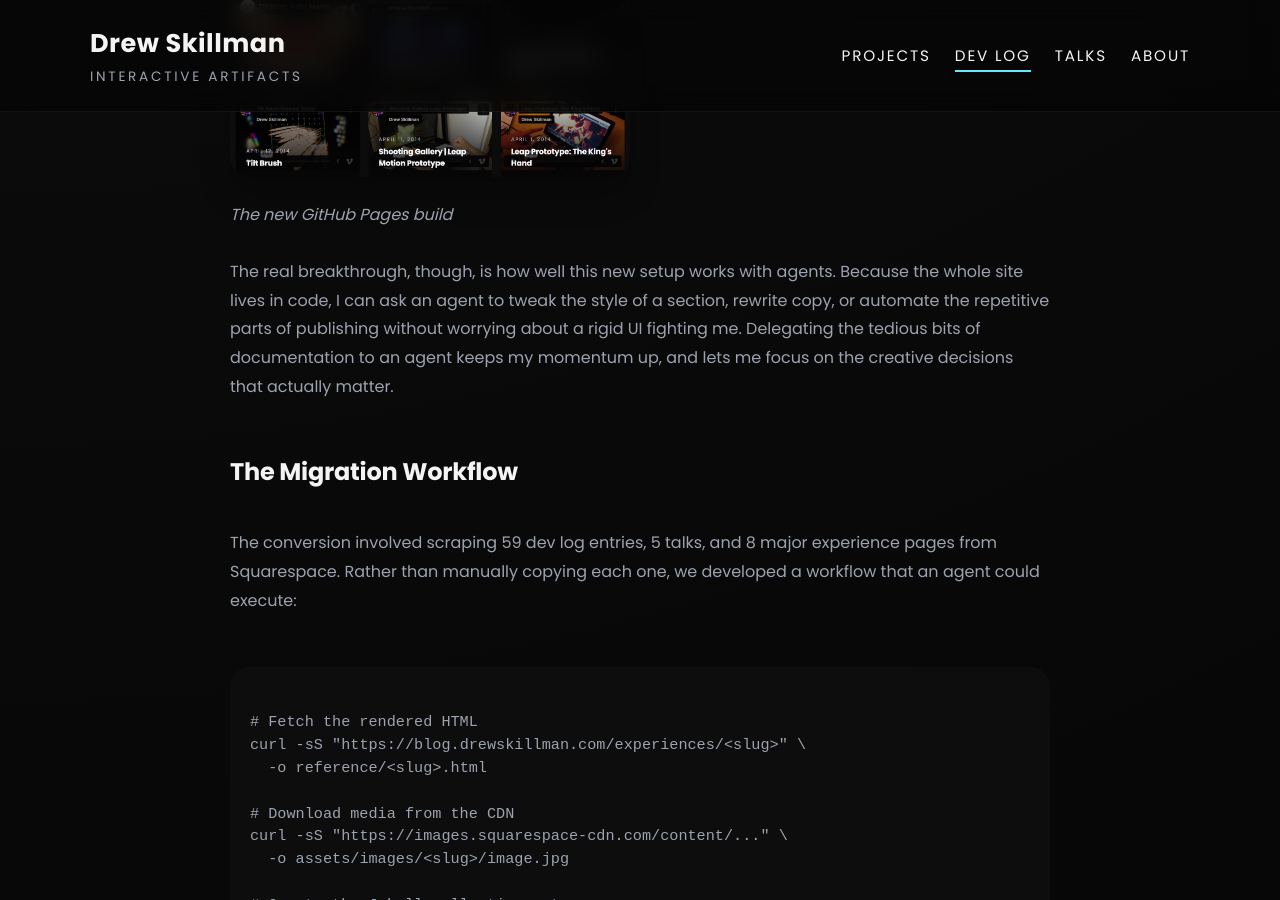
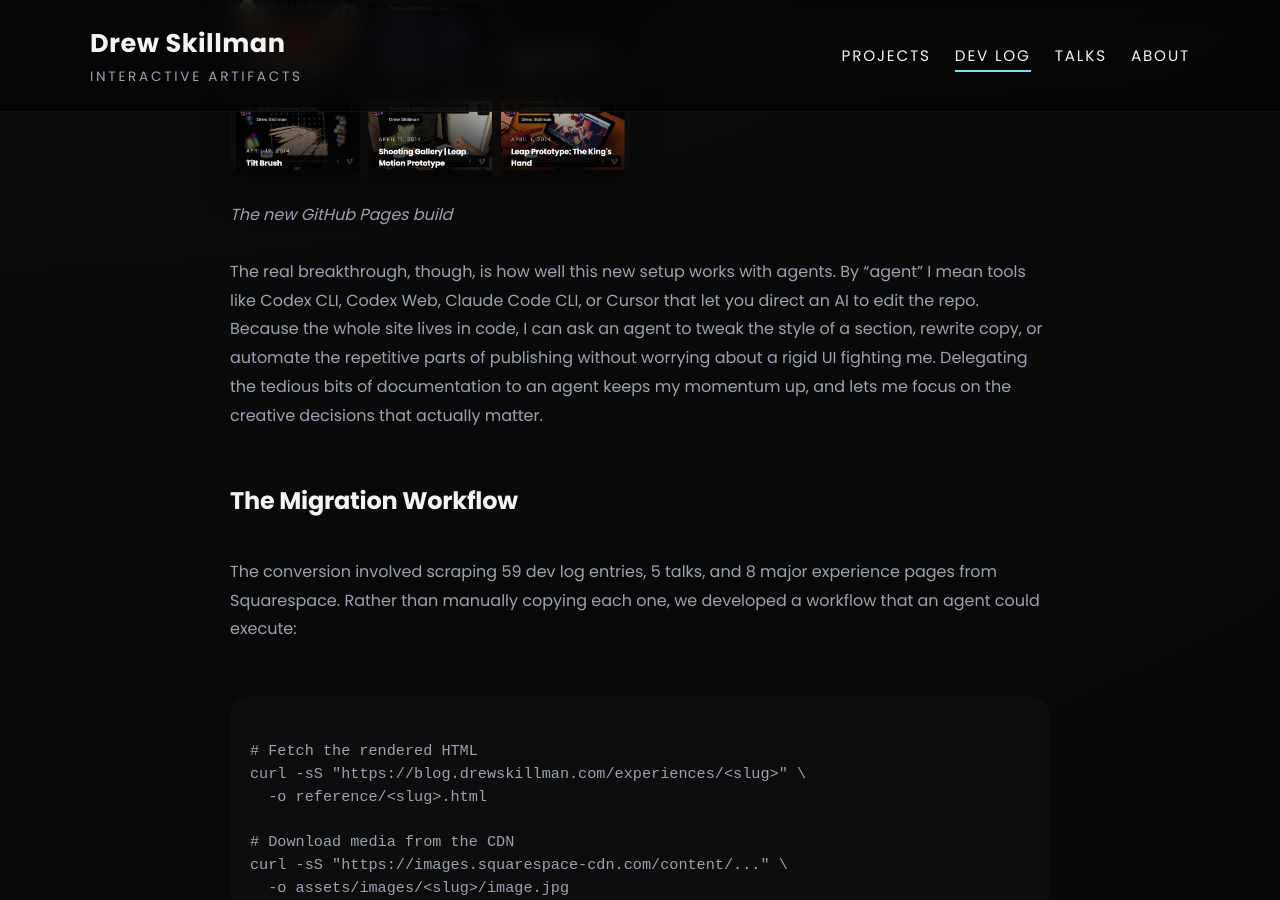
Before and after one commit to dskill/website, a Jekyll site: the page built from _devlog/agentic-website-conversion.md, in a window 1280 px wide and 900 px high, scrolled down 1748 px. Built offline with Jekyll 4.4.1, drawn with Linux system fonts in a browser that asks for light colours.

Commit message:
Clarify agent tools in dev log entry

```diff
--- a/_devlog/agentic-website-conversion.md
+++ b/_devlog/agentic-website-conversion.md
@@ -16,7 +16,7 @@ The push to rebuild my site on GitHub Pages started as a practical alternative t
 <img src="{{ '/assets/images/devlog/agentic-website-conversion/githubpages_example.jpg' | relative_url }}" alt="GitHub Pages Dev Log" style="max-width: 400px; width: 100%;">
 *The new GitHub Pages build*
 
-The real breakthrough, though, is how well this new setup works with agents. Because the whole site lives in code, I can ask an agent to tweak the style of a section, rewrite copy, or automate the repetitive parts of publishing without worrying about a rigid UI fighting me. Delegating the tedious bits of documentation to an agent keeps my momentum up, and lets me focus on the creative decisions that actually matter.
+The real breakthrough, though, is how well this new setup works with agents. By "agent" I mean tools like Codex CLI, Codex Web, Claude Code CLI, or Cursor that let you direct an AI to edit the repo. Because the whole site lives in code, I can ask an agent to tweak the style of a section, rewrite copy, or automate the repetitive parts of publishing without worrying about a rigid UI fighting me. Delegating the tedious bits of documentation to an agent keeps my momentum up, and lets me focus on the creative decisions that actually matter.
 
 ## The Migration Workflow
 
```
